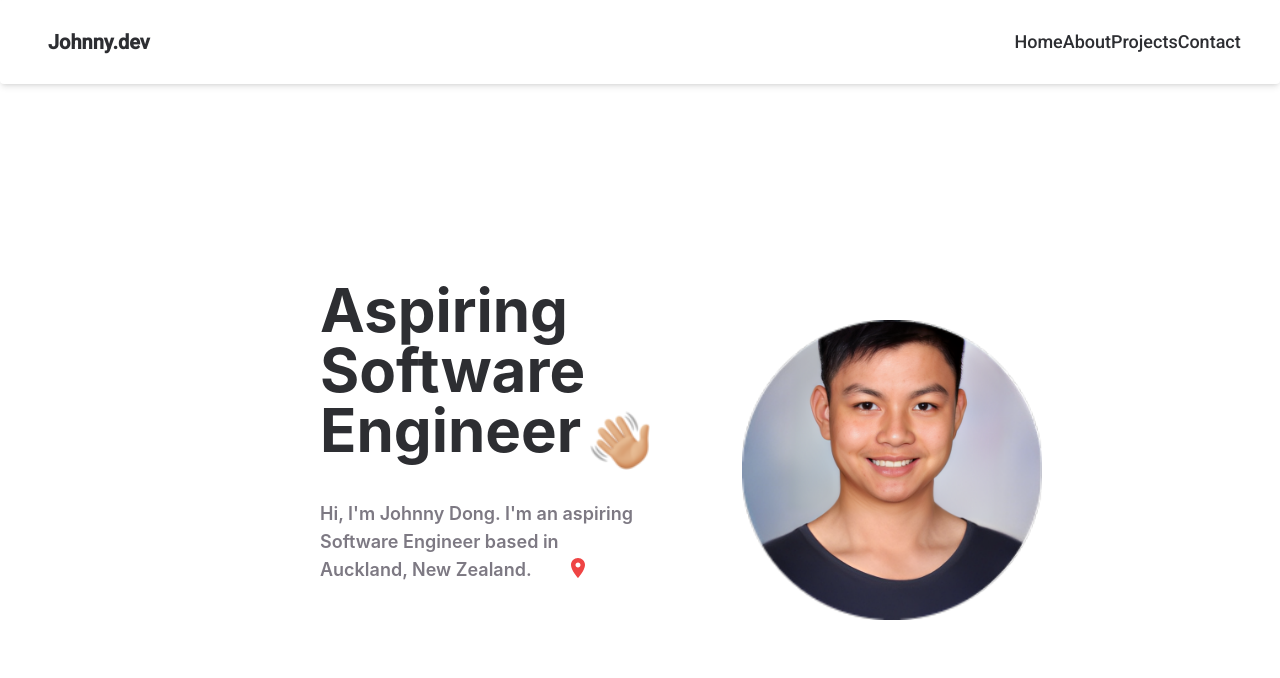
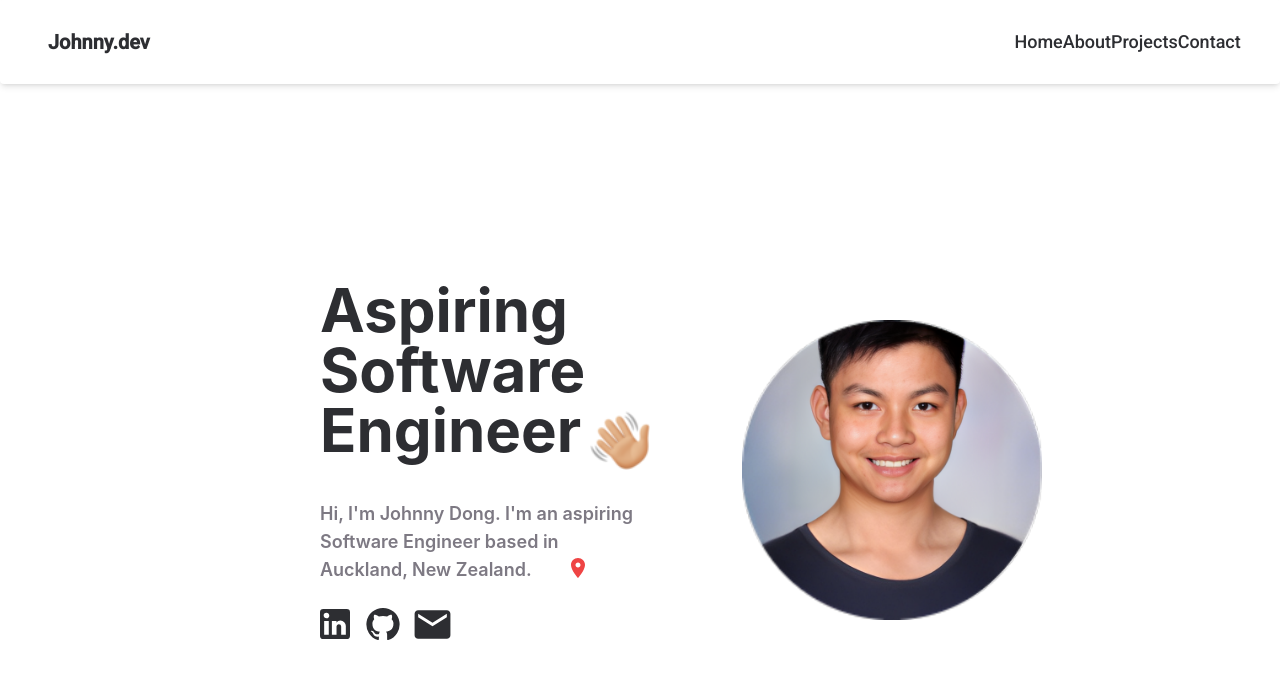
Before and after one commit to imjohnnyy/johnny-dong-portfolio-2023, a React (Create React App) app: page / in a window 1280 px wide. Shown: the top 678 px of the page. Built offline with nearby package versions, Linux system fonts and the light colour scheme.

Commit message:
Added LinkedIn, GH, Email icons for redirection

```diff
--- a/src/pages/Home.js
+++ b/src/pages/Home.js
@@ -1,6 +1,9 @@
 import WavingEmoji from "../assets/images/WavingEmoji.png";
 import ProfilePicture from "../assets/images/Johnny_Dong.png"
 import LocationOnIcon from "@mui/icons-material/LocationOn";
+import GitHubIcon from "@mui/icons-material/GitHub";
+import LinkedInIcon from "@mui/icons-material/LinkedIn";
+import EmailIcon from "@mui/icons-material/Email";
 
 const Home = () => {
 
@@ -19,7 +22,41 @@ const Home = () => {
         <div className={"w-1/6 ml-[205px] mt-[-110px]"}>
            <LocationOnIcon style={ {color: '#ef4444'}} />
         </div>
-
+      <div className={"flex item-start w-1/5"}>
+      <LinkedInIcon
+          onClick={() => window.open('https://nz.linkedin.com/in/johnny-dong-', '_blank')}
+          style={{
+            fontSize: 40,
+            color: "#2d2e32",
+            margin: 15,
+            marginLeft: -5,
+            marginTop: 24,
+            cursor: "pointer",
+          }}
+        />
+      <GitHubIcon
+          onClick={() => window.open('https://github.com/imjohnnyy', '_blank')}
+          style={{
+            fontSize: 36,
+            color: "#2d2e32",
+            margin: 15,
+            marginLeft: -5,
+            marginTop: 26,
+            cursor: "pointer",
+          }}
+        />
+        <EmailIcon
+          onClick={() => window.location = 'mailto:imjohnnydong@gmail.com'}
+          style={{
+            fontSize: 43,
+            color: "#2d2e32",
+            margin: 15,
+            marginLeft: -5,
+            marginTop: 23,
+            cursor: "pointer",
+          }}
+        />
+      </div>
     </div>
   );
 };
```
